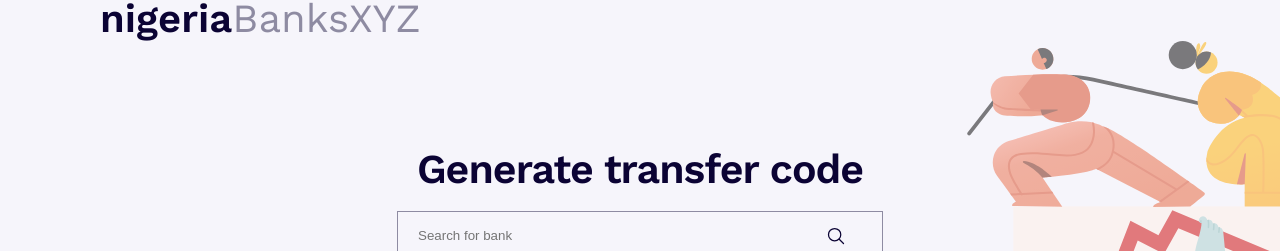
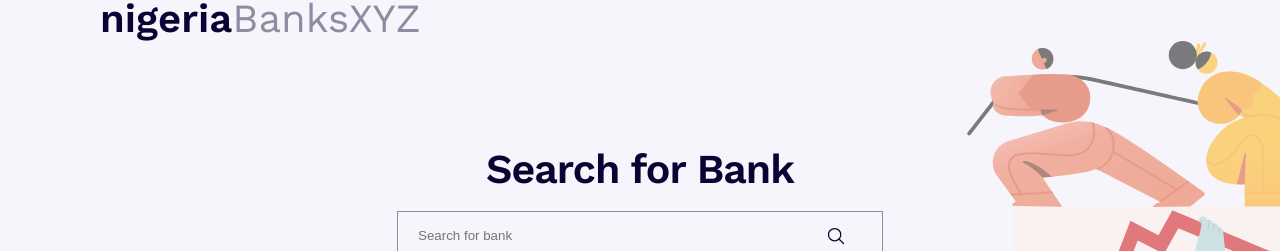
Before and after one commit to cyberkillua/Nigeria-banks, a React (Create React App) app: page / in a window 1280 px wide. Shown: the part 71-322 px from the top of the page. Built offline with nearby package versions, Linux system fonts and the light colour scheme; no server answers.

Commit message:
changed big text

```diff
--- a/src/Components/Header.js
+++ b/src/Components/Header.js
@@ -11,7 +11,7 @@ const Header = (props) => {
         </p>
       </nav>
       <section className="header-primary">
-        <p className="header-primary-text">Generate transfer code</p>
+        <p className="header-primary-text">Search for Bank</p>
         <div className="header-primary-search">
           <input
             type="text"
```
